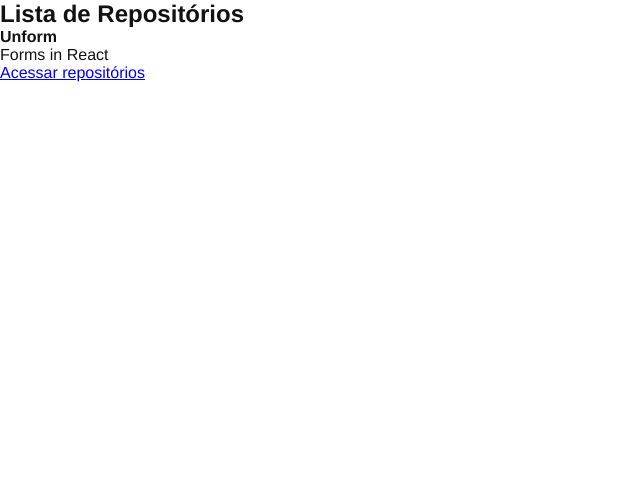
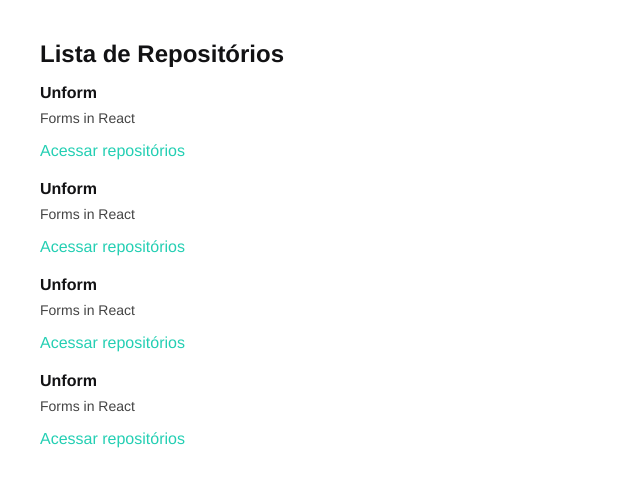
Before and after one commit to karlos-silva/github-explorer, a React app: page / in a window 1280 px wide. Shown: the top 486 px of the page, without its empty margins (0-640 px from the left). Built offline with nearby package versions, Linux system fonts and the light colour scheme; no server answers.

Commit message:
Add use effect and useState to List Repositories

```diff
--- /dev/null
+++ b/src/components/RepositoryItem.jsx
@@ -0,0 +1,13 @@
+
+export const RepositoryItem = ({repository}) => {
+  return(
+    <li>
+      <strong>{repository.name}</strong>
+      <p>{repository.description}</p>
+
+      <a href={repository.links}>
+        Acessar repositórios
+      </a>
+    </li>
+  )
+}
--- a/src/components/RepositoryList.jsx
+++ b/src/components/RepositoryList.jsx
@@ -1,19 +1,32 @@
-const repositoryName = "Unform"
+import { useState, useEffect } from 'react'
+import { RepositoryItem } from './RepositoryItem'
+
+import '../styles/repositories.scss'
+//
+
+const repository = {
+  name: 'Unform',
+  description: 'Forms in React',
+  link: 'https://github.com/unform/unform'
+}
 
 export const RepositoryList = () => {
+  const [repositories, setRepositories] = useState([])
+
+  useEffect(() => {
+    fetch('https://api.github.com/users/karlos-silva/repos')
+    .then(response => response.json())
+    .then(data => setRepositories(data))
+  }, [])
   return(
     <section className="repository-list">
       <h1>Lista de Repositórios</h1>
 
       <ul>
-        <li>
-          <strong>{repositoryName}</strong>
-          <p>Forms in React</p>
-
-          <a href="#">
-            Acessar repositórios
-          </a>
-        </li>
+        <RepositoryItem repository={repository} />
+        <RepositoryItem repository={repository} />
+        <RepositoryItem repository={repository} />
+        <RepositoryItem repository={repository} />
       </ul>
     </section>
   )
--- /dev/null
+++ b/src/styles/repositories.scss
@@ -0,0 +1,31 @@
+section.repository-list {
+  margin: 40px;
+
+  h1 {
+    margin-bottom: 16px;
+  }
+
+  ul {
+    list-style: none;
+    li {
+      & + li {
+        margin-top: 20px;
+      }
+
+      p {
+        font-size: 14px;
+        color: #444;
+        margin-top: 8px;
+      }
+
+      a {
+        display: inline-block;
+        margin-top: 16px;
+        text-decoration: none;
+        color: rgb(36, 207, 179);
+      }
+
+    }
+  }
+
+}
```
